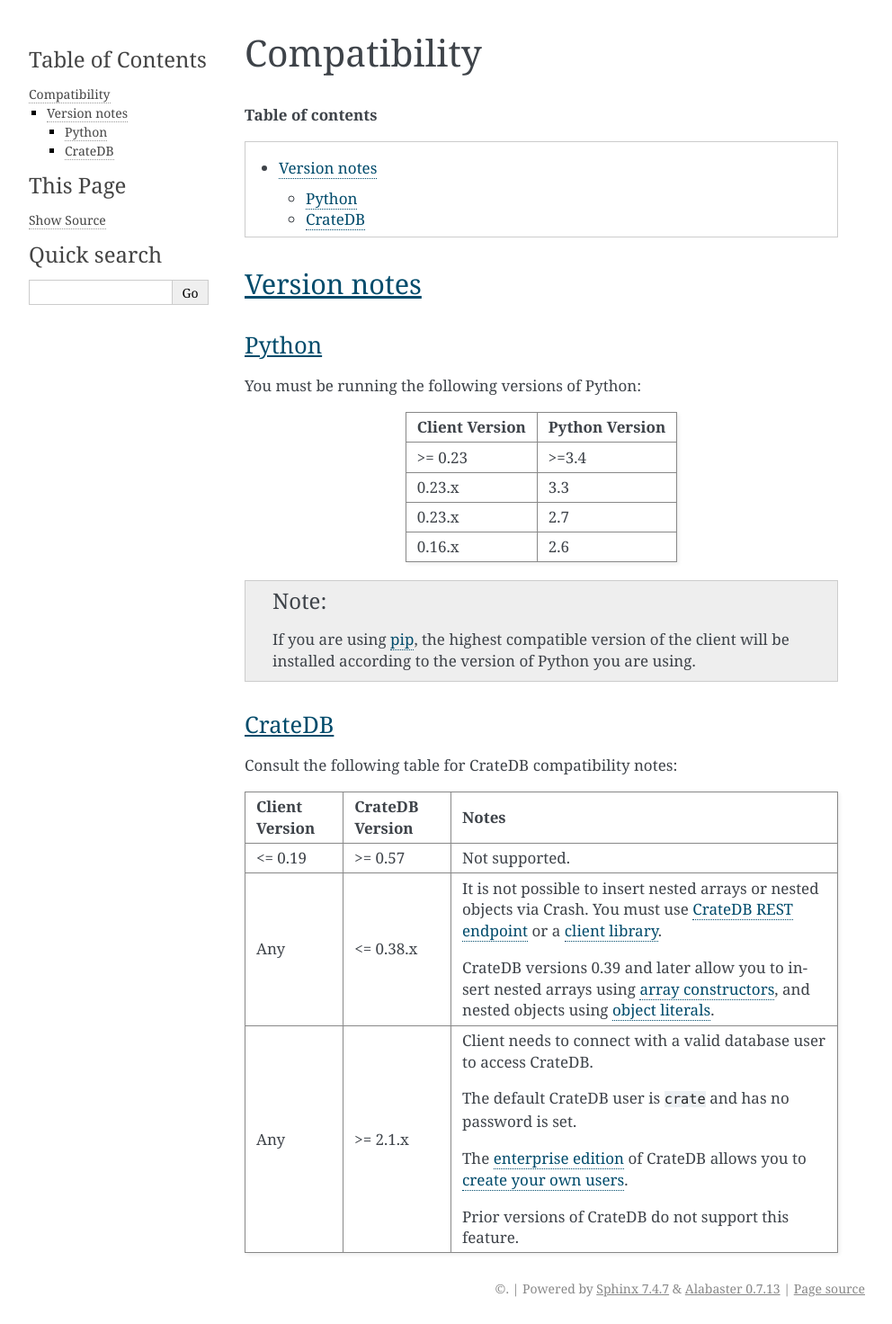
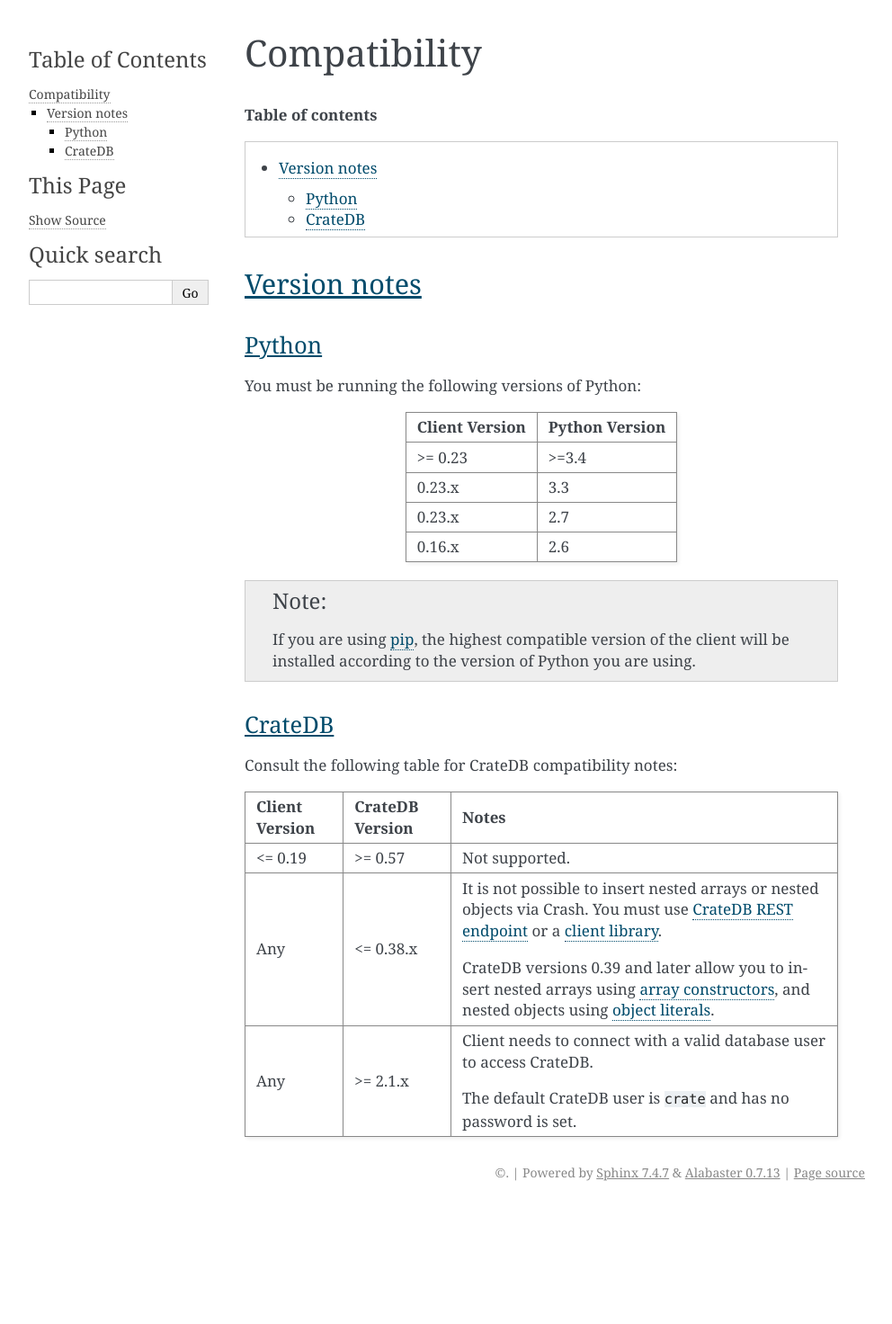
Before and after one commit to crate/crash, a Sphinx documentation site: the page built from docs/appendices/compatibility.rst, in a window 1280 px wide. Shown: the whole page at 90% size, without its empty margins (148-1140 px from the left). Built offline with Sphinx 7.4.7, drawn with Linux system fonts in a browser that asks for light colours; after the commit the page ends 1343 px from its top, so only the background shows below that.

Commit message:
Documentation: Fix build by satisfying link checker
- CrateDB enterprise license is no more.
- Linking to local HTML pages within .rst pages will not work.

```diff
--- a/docs/appendices/compatibility.rst
+++ b/docs/appendices/compatibility.rst
@@ -65,18 +65,11 @@
 |                |                 |                                           |
 |                |                 | The default CrateDB user is ``crate`` and |
 |                |                 | has no password is set.                   |
-|                |                 |                                           |
-|                |                 | The `enterprise edition`_ of CrateDB      |
-|                |                 | allows you to `create your own users`_.   |
-|                |                 |                                           |
-|                |                 | Prior versions of CrateDB do not support  |
-|                |                 | this feature.                             |
 +----------------+-----------------+-------------------------------------------+
 
-.. _array constructors: https://crate.io/docs/crate/reference/en/latest/general/ddl/data-types.html#array-constructor
+.. _array constructors: https://crate.io/docs/crate/reference/en/latest/general/ddl/data-types.html#data-types-array-literals
 .. _client library: https://crate.io/docs/crate/clients-tools/en/latest/
 .. _CrateDB REST endpoint: https://crate.io/docs/crate/reference/en/latest/interfaces/http.html
 .. _create your own users: https://crate.io/docs/crate/reference/en/latest/admin/user-management.html
-.. _enterprise edition: https://crate.io/docs/crate/reference/en/latest/editions.html#enterprise-features
-.. _object literals: https://crate.io/docs/crate/reference/en/latest/general/ddl/data-types.html#object-literals
+.. _object literals: https://crate.io/docs/crate/reference/en/latest/general/ddl/data-types.html#data-types-object-literals
 .. _pip: https://pypi.org/project/pip/
--- a/docs/index.rst
+++ b/docs/index.rst
@@ -15,15 +15,12 @@
 
    .. image:: startup.png
        :alt: A screenshot of Crash after startup
-       :target: getting-started.html#query
 
    .. image:: autocomplete.png
        :alt: A screenshot of Crash after executing a query
-       :target: getting-started.html#query
 
    .. image:: query.png
        :alt: A screenshot of Crash after executing a query
-       :target: getting-started.html#query
 
 .. rubric:: Table of contents
 
```
